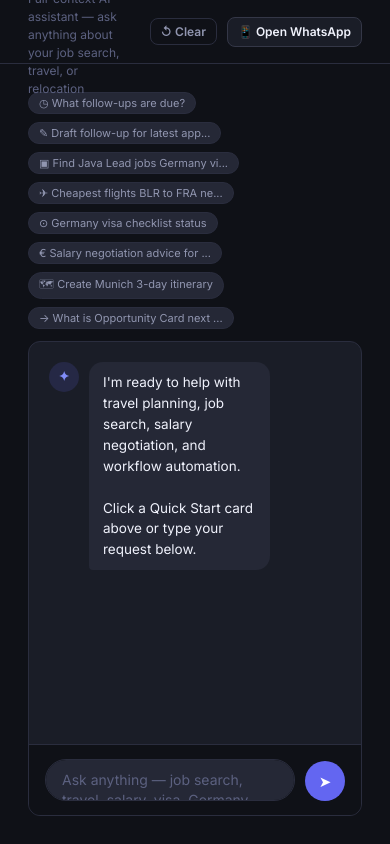
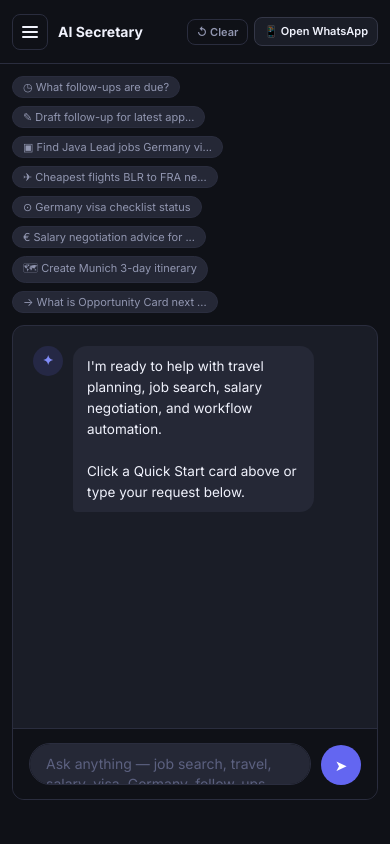
Before and after one commit to mayankgaur8/Avantika-Secretary-AI, a FastAPI app: page /chat in a window 390 px wide. Run offline with FastAPI, Linux system fonts and the light colour scheme; data comes from the database, SQL or seed files in the repository; data that the repository does not hold is empty.

Commit message:
Make app fully mobile-responsive
- Add hamburger button in topbar to toggle sidebar on mobile
- Add sidebar overlay (tap to close) for mobile navigation
- Sidebar slides in over content on mobile (z-index stacked correctly)
- Topbar adapts: subtitle hidden, title truncates, actions stay visible
- Content padding reduced on mobile (28px → 16px/12px)
- Tables wrapped in horizontal scroll container
- WhatsApp layout stacks vertically on mobile
- Modal becomes bottom-sheet on mobile (slides up from bottom)
- Grid utilities (.grid-2, .grid-3) collapse to single column on mobile
- Stats row stays 2-col on mobile, values scale down on small screens
- Flash toast goes full-width on mobile
- Nav links auto-close sidebar when tapped on mobile
- Remove unused stageColor variable from app.js

Co-Authored-By: Claude Sonnet 4.6 <noreply@anthropic.com>

```diff
--- a/static/app.js
+++ b/static/app.js
@@ -1,4 +1,33 @@
 /* SecretaryAI — Shared Frontend Logic */
+
+// ─── MOBILE SIDEBAR ───────────────────────────────────────────────────────────
+
+function toggleSidebar() {
+  const sidebar = document.getElementById('sidebar');
+  const overlay = document.getElementById('sidebarOverlay');
+  const isOpen = sidebar.classList.contains('open');
+  if (isOpen) {
+    sidebar.classList.remove('open');
+    overlay.classList.remove('visible');
+  } else {
+    sidebar.classList.add('open');
+    overlay.classList.add('visible');
+  }
+}
+
+function closeSidebar() {
+  document.getElementById('sidebar').classList.remove('open');
+  document.getElementById('sidebarOverlay').classList.remove('visible');
+}
+
+// Close sidebar when a nav link is tapped on mobile
+document.addEventListener('DOMContentLoaded', function() {
+  if (window.innerWidth <= 768) {
+    document.querySelectorAll('.nav-item').forEach(link => {
+      link.addEventListener('click', closeSidebar);
+    });
+  }
+});
 
 // ─── JOB MODAL ───────────────────────────────────────────────────────────────
 
@@ -17,10 +46,6 @@ function openJobModal(jobId, company, role) {
         body.innerHTML = `<div class="text-muted text-sm">Could not load job details.</div>`;
         return;
       }
-      const stageColor = {
-        'Identified': '#6366f1', 'Applied': '#3b82f6', 'Responded': '#06b6d4',
-        'Interview': '#f59e0b', 'Offer': '#10b981', 'Rejected': '#ef4444'
-      };
       const stages = ['Identified','Applied','Responded','Interview','Offer','Rejected'];
       const curIdx = stages.indexOf(job.pipeline_stage || 'Identified');
       const stageButtons = stages.map((s,i) => `
--- a/static/style.css
+++ b/static/style.css
@@ -538,17 +538,130 @@ input, textarea, select { font-family: var(--font); }
 .typing-dot:nth-child(3) { animation-delay: 0.4s; }
 @keyframes bounce { 0%, 60%, 100% { transform: translateY(0); } 30% { transform: translateY(-6px); } }
 
+/* ─── HAMBURGER BUTTON ─── */
+.hamburger-btn {
+  display: none;
+  background: transparent;
+  border: 1px solid var(--border);
+  color: var(--text-primary);
+  width: 36px; height: 36px; min-width: 36px;
+  border-radius: var(--radius-sm);
+  align-items: center; justify-content: center;
+  flex-shrink: 0; cursor: pointer;
+  transition: background 0.15s;
+}
+.hamburger-btn:hover { background: rgba(255,255,255,0.06); }
+
+/* ─── SIDEBAR OVERLAY ─── */
+.sidebar-overlay {
+  display: none;
+  position: fixed; inset: 0;
+  background: rgba(0,0,0,0.65);
+  z-index: 99;
+  backdrop-filter: blur(2px);
+  -webkit-backdrop-filter: blur(2px);
+}
+.sidebar-overlay.visible { display: block; }
+
 /* ─── RESPONSIVE ─── */
 @media (max-width: 1024px) { :root { --sidebar-w: 200px; } }
+
 @media (max-width: 768px) {
-  .sidebar { transform: translateX(-100%); transition: transform 0.2s; }
+  /* Hamburger visible */
+  .hamburger-btn { display: flex; }
+
+  /* Sidebar: slide in over content */
+  .sidebar {
+    transform: translateX(-100%);
+    transition: transform 0.25s ease;
+    z-index: 200;
+  }
   .sidebar.open { transform: translateX(0); }
+
+  /* Main: full width */
   .main { margin-left: 0; }
+
+  /* Topbar */
+  .topbar { padding: 0 14px; gap: 10px; }
+  .topbar-text { min-width: 0; flex: 1; }
+  .topbar-title { font-size: 14px; white-space: nowrap; overflow: hidden; text-overflow: ellipsis; }
+  .topbar-subtitle { display: none; }
+  .topbar-actions { gap: 6px; flex-shrink: 0; }
+
+  /* Content */
+  .content { padding: 16px; }
+
+  /* Stats */
+  .stats-row { grid-template-columns: repeat(2, 1fr); gap: 10px; margin-bottom: 16px; }
+  .stat-value { font-size: 24px; }
+
+  /* Kanban */
   .kanban-board { flex-direction: column; }
-  .kanban-col { width: 100%; }
+  .kanban-col { width: 100%; max-height: none; }
+
+  /* Forms */
   .form-row, .form-row-3 { grid-template-columns: 1fr; }
+
+  /* Pricing */
   .pricing-grid { grid-template-columns: 1fr; }
-  .stats-row { grid-template-columns: repeat(2, 1fr); }
+
+  /* Grid utilities */
+  .grid-2, .grid-3 { grid-template-columns: 1fr; }
+
+  /* Tables — horizontal scroll */
+  .card { overflow-x: auto; -webkit-overflow-scrolling: touch; }
+  .card table { min-width: 540px; }
+
+  /* WhatsApp — stack vertically */
+  .wa-container {
+    flex-direction: column;
+    height: auto;
+    min-height: calc(100vh - var(--topbar-h) - 32px);
+  }
+  .wa-sidebar { width: 100%; border-right: none; border-bottom: 1px solid var(--border); max-height: 220px; }
+  .wa-thread-list { max-height: 130px; }
+  .wa-chat { flex: 1; min-height: 380px; }
+  .wa-msg { max-width: 88%; }
+
+  /* Chat */
+  .chat-container { height: calc(100vh - var(--topbar-h) - 32px); }
+  .msg-bubble { max-width: 85%; }
+
+  /* Modal — bottom sheet on mobile */
+  .modal-overlay { align-items: flex-end; padding: 0; }
+  .modal {
+    border-radius: var(--radius-lg) var(--radius-lg) 0 0;
+    max-width: 100%;
+    max-height: 92vh;
+  }
+
+  /* Section header */
+  .section-header { flex-direction: column; gap: 10px; }
+  .section-actions { width: 100%; justify-content: flex-end; }
+
+  /* Flash toast — full width */
+  .flash-toast {
+    left: 12px !important;
+    right: 12px !important;
+    min-width: unset !important;
+    max-width: unset !important;
+    top: 10px !important;
+  }
+
+  /* Company cards */
+  .company-actions { flex-direction: row; flex-wrap: wrap; align-items: flex-start; }
+}
+
+@media (max-width: 480px) {
+  .stats-row { grid-template-columns: repeat(2, 1fr); gap: 8px; }
+  .stat-value { font-size: 20px; }
+  .content { padding: 12px; }
+  .topbar { padding: 0 12px; }
+  .card table { min-width: 420px; }
+
+  /* Buttons in topbar: icon-only for secondary actions */
+  .topbar-actions .btn-ghost { padding: 5px 8px; font-size: 11px; }
+  .topbar-actions .btn-sm { padding: 5px 9px; font-size: 11px; }
 }
 
 /* ─── UTILITIES ─── */
--- a/templates/base.html
+++ b/templates/base.html
@@ -92,10 +92,18 @@
     </div>
   </aside>
 
+  <!-- SIDEBAR OVERLAY (mobile) -->
+  <div class="sidebar-overlay" id="sidebarOverlay" onclick="closeSidebar()"></div>
+
   <!-- MAIN -->
   <div class="main">
     <header class="topbar">
-      <div>
+      <button class="hamburger-btn" id="hamburgerBtn" onclick="toggleSidebar()" aria-label="Menu">
+        <svg width="18" height="18" viewBox="0 0 18 18" fill="none" stroke="currentColor" stroke-width="2" stroke-linecap="round">
+          <line x1="2" y1="4" x2="16" y2="4"/><line x1="2" y1="9" x2="16" y2="9"/><line x1="2" y1="14" x2="16" y2="14"/>
+        </svg>
+      </button>
+      <div class="topbar-text">
         <div class="topbar-title">{% block page_title %}Dashboard{% endblock %}</div>
         <div class="topbar-subtitle">{% block page_subtitle %}{% endblock %}</div>
       </div>
```
